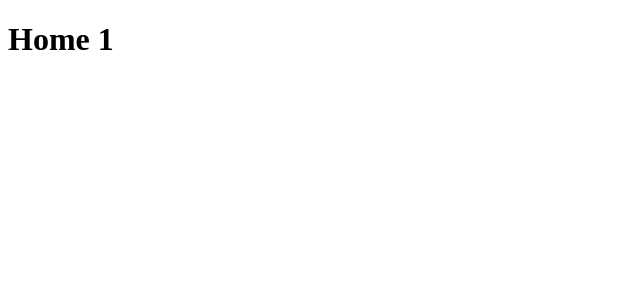
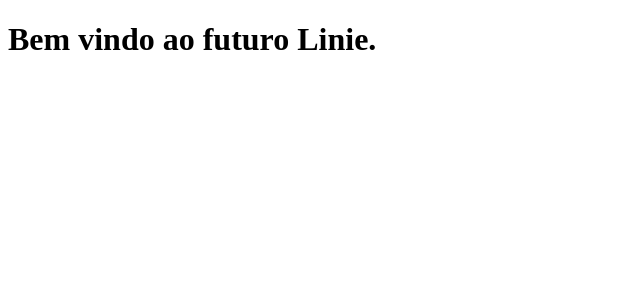
Before and after one commit to XenoCarrot/chat-ppt, a Next.js app: page / in a window 1280 px wide. Shown: the top 300 px of the page, without its empty margins (0-640 px from the left). Built offline with nearby package versions, Linux system fonts and the light colour scheme.

Commit message:
primeira página

```diff
--- a/pages/index.js
+++ b/pages/index.js
@@ -1,5 +1,5 @@
 function Home(){
-    return <h1>Home 1</h1>
+    return <h1>Bem vindo ao futuro Linie.</h1>
 }
 
 export default Home
```
